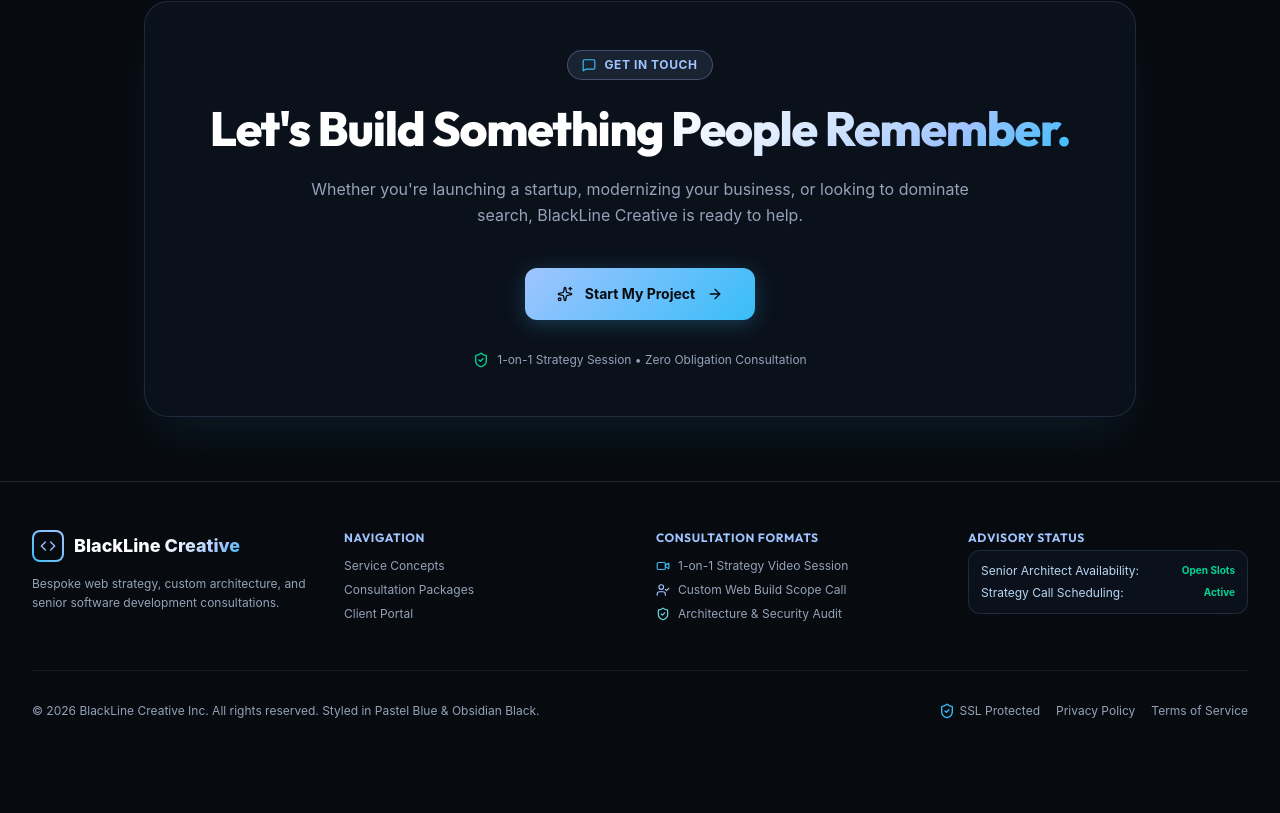
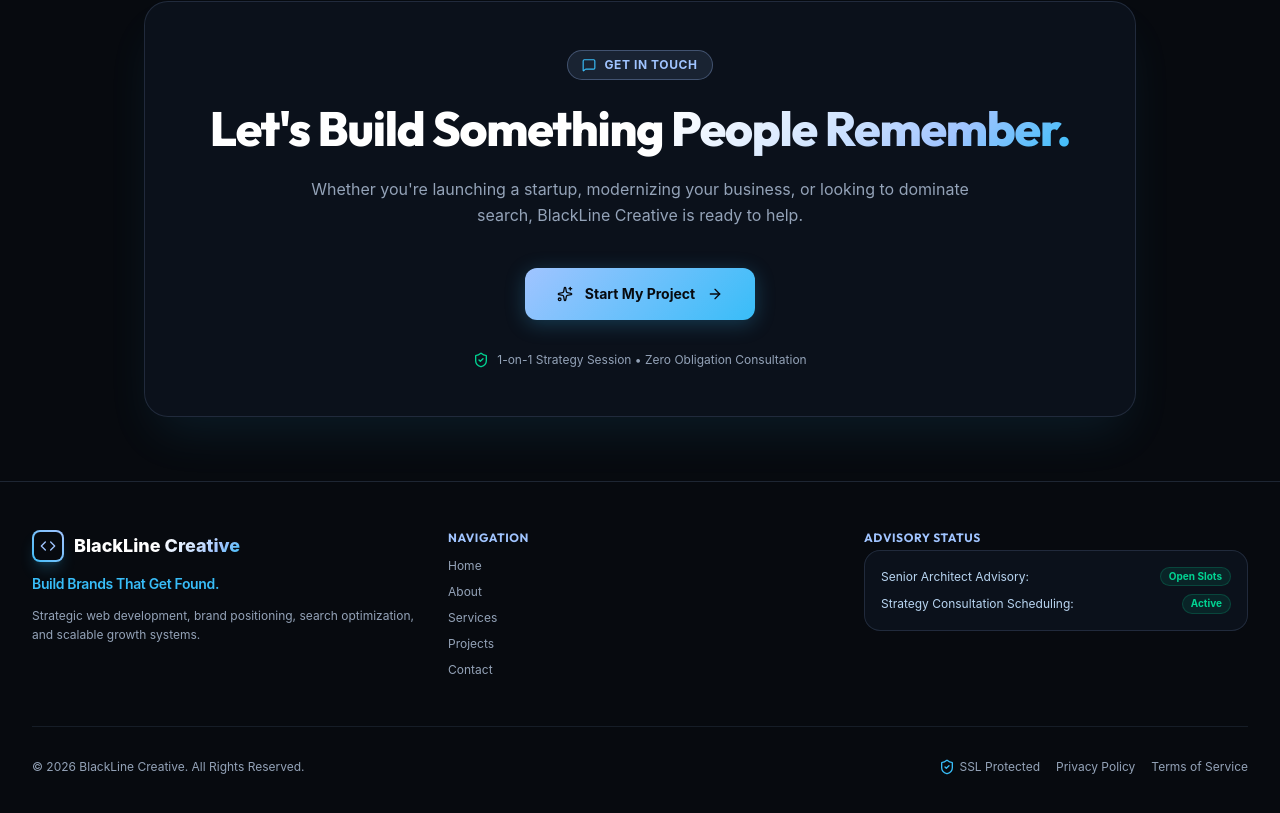
Before and after one commit to sokoni/ash-website, a React (Vite) app: page / in a window 1280 px wide. Shown: the part 2394-3207 px from the top of the page. Before the commit the page ends 3161 px from the top, so only its background shows below. Built offline with nearby package versions, Linux system fonts and the light colour scheme.

Commit message:
Update Footer with company BlackLine Creative, tagline Build Brands That Get Found, navigation items, and bottom copyright text

```diff
--- a/src/components/Footer.jsx
+++ b/src/components/Footer.jsx
@@ -1,69 +1,93 @@
 import React from 'react';
-import { Code, ShieldCheck, Calendar, Video, UserCheck } from 'lucide-react';
+import { Code, ShieldCheck } from 'lucide-react';
 
 export default function Footer({ onNavigate }) {
+  const scrollToContact = () => {
+    const el = document.getElementById('contact');
+    if (el) {
+      el.scrollIntoView({ behavior: 'smooth' });
+    } else if (onNavigate) {
+      onNavigate('pricing');
+    }
+  };
+
   return (
     <footer className="border-t border-[#A0C4FF]/15 bg-[#070A0F] py-12 relative overflow-hidden">
       <div className="max-w-7xl mx-auto px-4 sm:px-6 lg:px-8">
 
-        <div className="grid grid-cols-1 md:grid-cols-4 gap-8 mb-12">
+        <div className="grid grid-cols-1 md:grid-cols-3 gap-8 mb-12 items-start justify-between">
 
-          {/* Brand */}
+          {/* Company & Tagline */}
           <div className="space-y-3 md:col-span-1">
             <div className="flex items-center gap-2.5">
-              <div className="w-8 h-8 rounded-lg bg-gradient-to-tr from-[#38BDF8] to-[#A0C4FF] p-0.5">
+              <div className="w-8 h-8 rounded-lg bg-gradient-to-tr from-[#38BDF8] to-[#A0C4FF] p-0.5 shadow-lg shadow-[#38BDF8]/20">
                 <div className="w-full h-full bg-[#070A0F] rounded-[6px] flex items-center justify-center">
                   <Code className="w-4 h-4 text-[#A0C4FF]" />
                 </div>
               </div>
               <span className="font-extrabold text-lg text-white">BlackLine <span className="pastel-glow-text">Creative</span></span>
             </div>
+            <p className="text-sm font-semibold text-[#38BDF8] tracking-tight">
+              Build Brands That Get Found.
+            </p>
             <p className="text-xs text-[#94A3B8] leading-relaxed">
-              Bespoke web strategy, custom architecture, and senior software development consultations.
+              Strategic web development, brand positioning, search optimization, and scalable growth systems.
             </p>
           </div>
 
-          {/* Quick Links */}
-          <div>
+          {/* Navigation */}
+          <div className="md:col-span-1">
             <h4 className="text-xs font-bold text-[#A0C4FF] uppercase tracking-wider mb-3">Navigation</h4>
-            <ul className="space-y-2 text-xs text-[#94A3B8]">
-              <li><button onClick={() => onNavigate('marketplace')} className="hover:text-white transition-colors">Service Concepts</button></li>
-              <li><button onClick={() => onNavigate('pricing')} className="hover:text-white transition-colors">Consultation Packages</button></li>
-              <li><button onClick={() => onNavigate('dashboard')} className="hover:text-white transition-colors">Client Portal</button></li>
+            <ul className="space-y-2.5 text-xs text-[#94A3B8]">
+              <li>
+                <button onClick={() => onNavigate('marketplace')} className="hover:text-white transition-colors flex items-center gap-1.5">
+                  <span>Home</span>
+                </button>
+              </li>
+              <li>
+                <button onClick={() => onNavigate('about')} className="hover:text-white transition-colors flex items-center gap-1.5">
+                  <span>About</span>
+                </button>
+              </li>
+              <li>
+                <button onClick={() => onNavigate('services')} className="hover:text-white transition-colors flex items-center gap-1.5">
+                  <span>Services</span>
+                </button>
+              </li>
+              <li>
+                <button onClick={() => onNavigate('projects')} className="hover:text-white transition-colors flex items-center gap-1.5">
+                  <span>Projects</span>
+                </button>
+              </li>
+              <li>
+                <button onClick={scrollToContact} className="hover:text-white transition-colors flex items-center gap-1.5">
+                  <span>Contact</span>
+                </button>
+              </li>
             </ul>
           </div>
 
-          {/* Consultation Formats */}
-          <div>
-            <h4 className="text-xs font-bold text-[#A0C4FF] uppercase tracking-wider mb-3">Consultation Formats</h4>
-            <ul className="space-y-2 text-xs text-[#94A3B8]">
-              <li className="flex items-center gap-2"><Video className="w-3.5 h-3.5 text-[#38BDF8]" /> <span>1-on-1 Strategy Video Session</span></li>
-              <li className="flex items-center gap-2"><UserCheck className="w-3.5 h-3.5 text-[#A0C4FF]" /> <span>Custom Web Build Scope Call</span></li>
-              <li className="flex items-center gap-2"><ShieldCheck className="w-3.5 h-3.5 text-[#64DFDF]" /> <span>Architecture & Security Audit</span></li>
-            </ul>
-          </div>
-
-          {/* Platform Status */}
-          <div className="space-y-3">
+          {/* Platform Security & Advisory Status */}
+          <div className="space-y-3 md:col-span-1">
             <h4 className="text-xs font-bold text-[#A0C4FF] uppercase tracking-wider mb-1">Advisory Status</h4>
-            <div className="glass-panel p-3 rounded-xl border border-[#A0C4FF]/15 text-xs text-[#B9D6F2] space-y-1.5">
+            <div className="glass-panel p-4 rounded-2xl border border-[#A0C4FF]/15 text-xs text-[#B9D6F2] space-y-2 bg-[#0E1420]/60">
               <div className="flex items-center justify-between">
-                <span>Senior Architect Availability:</span>
-                <span className="text-emerald-400 font-bold text-[10px]">Open Slots</span>
+                <span>Senior Architect Advisory:</span>
+                <span className="text-emerald-400 font-bold text-[10px] bg-emerald-400/10 px-2 py-0.5 rounded-full border border-emerald-400/20">Open Slots</span>
               </div>
               <div className="flex items-center justify-between">
-                <span>Strategy Call Scheduling:</span>
-                <span className="text-emerald-400 font-bold text-[10px]">Active</span>
+                <span>Strategy Consultation Scheduling:</span>
+                <span className="text-emerald-400 font-bold text-[10px] bg-emerald-400/10 px-2 py-0.5 rounded-full border border-emerald-400/20">Active</span>
               </div>
             </div>
           </div>
 
         </div>
 
-        {/* Bottom Bar */}
+        {/* Bottom Text */}
         <div className="pt-8 border-t border-[#A0C4FF]/10 flex flex-col sm:flex-row items-center justify-between text-xs text-[#94A3B8] gap-4">
           <div>
-            © {new Date().getFullYear()} BlackLine Creative Inc. All rights reserved. Styled in Pastel Blue & Obsidian Black.
+            © 2026 BlackLine Creative. All Rights Reserved.
           </div>
           <div className="flex items-center gap-4">
             <span className="flex items-center gap-1"><ShieldCheck className="w-4 h-4 text-[#38BDF8]" /> SSL Protected</span>
```
